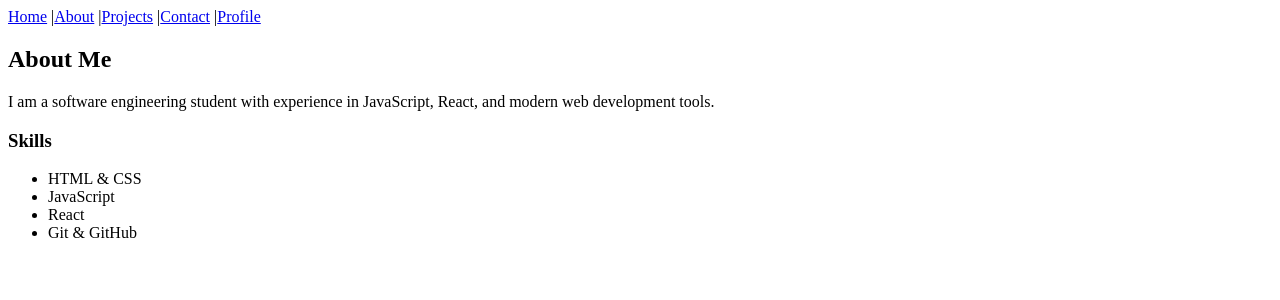
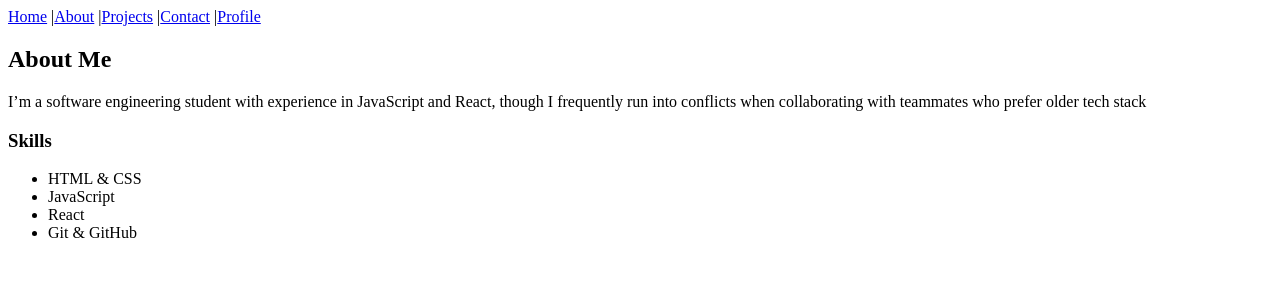
Before and after one commit to ADxStone/Portfolio-Scrum-Project, a React (Vite) app: page /about in a window 1280 px wide. Shown: the top 300 px of the page. Built offline with nearby package versions, Linux system fonts and the light colour scheme.

Commit message:
i have changed the  about

```diff
--- a/src/pages/About.jsx
+++ b/src/pages/About.jsx
@@ -4,8 +4,7 @@ const About = () => {
       <h2>About Me</h2>
 
       <p>
-        I am a software engineering student with experience in
-        JavaScript, React, and modern web development tools.
+        I’m a software engineering student with experience in JavaScript and React, though I frequently run into conflicts when collaborating with teammates who prefer older tech stack
       </p>
 
       <h3>Skills</h3>
```
